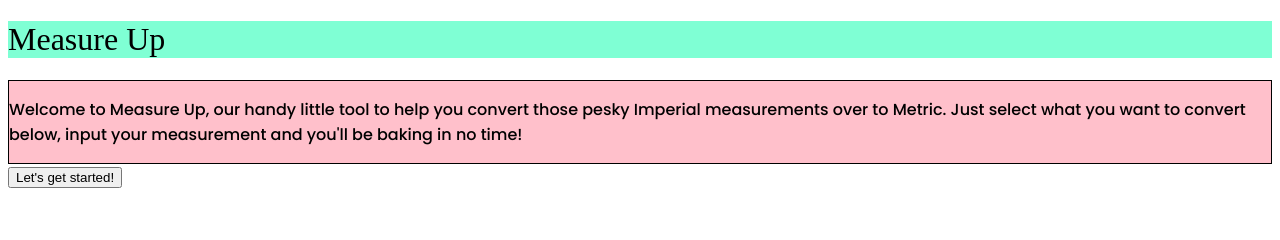
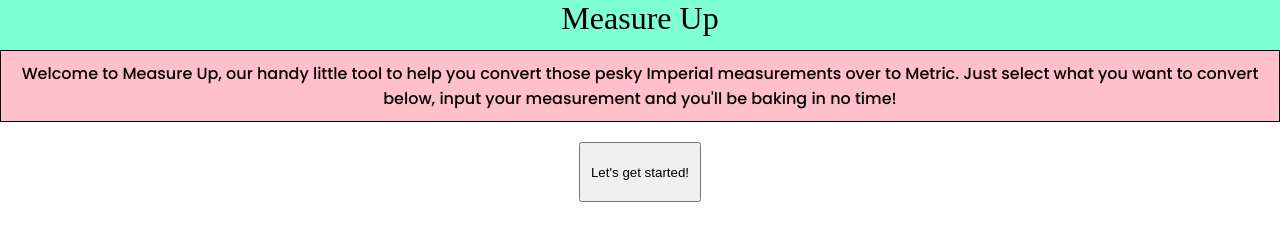
Before and after one commit to SnappyJumper/Measure-Up, a plain HTML site: page index.html in a window 1280 px wide. Drawn offline with Linux system fonts and the light colour scheme; a web font is replaced by a local one.

Commit message:
added more basic styling to styles page

```diff
--- a/assets/css/style.css
+++ b/assets/css/style.css
@@ -2,6 +2,12 @@
 @import url('https://fonts.googleapis.com/css2?family=Poppins:wght@500&display=swap');
 /*import for Google Font Maname*/
 @import url('https://fonts.googleapis.com/css2?family=Maname&family=Poppins:wght@500&display=swap');
+
+* {
+    padding: 0;
+    margin: 0;
+    box-sizing: border-box;
+}
 
 body {
     font-family: "Poppins", sans-serif;
@@ -13,16 +19,39 @@ h1 {
     font-family: "Maname", serif;
     font-weight: 400;
     font-style: normal;
-    background-color: aquamarine;
+    text-align: center;
 }
+
 h2 {
     font-family: "Maname", serif;
     font-weight: 400;
     font-style: normal;
 }
 
+#title {
+    background-color: aquamarine;
+    height: 50px;
+    padding: 20px, 0, 20px;
+
+}
+
 #welcome-page {
     background-color: pink;
     border: 1px, solid, #000000;
+    padding: 10px;
+}
 
+#welcome-page p {
+    text-align: center;
 }
+
+#start-container {
+    height: 100px;
+    padding: 20px;
+    display: flex;
+    justify-content: center;
+}
+
+#start-button {
+    padding: 10px;
+}
--- a/index.html
+++ b/index.html
@@ -25,7 +25,7 @@
 
         </div>
         <div id="workspace">
-            <div>
+            <div id ="start-container">
                 <button id="start-button">Let's get started!</button>
             </div>
             <!--<div id="calculator">
```
